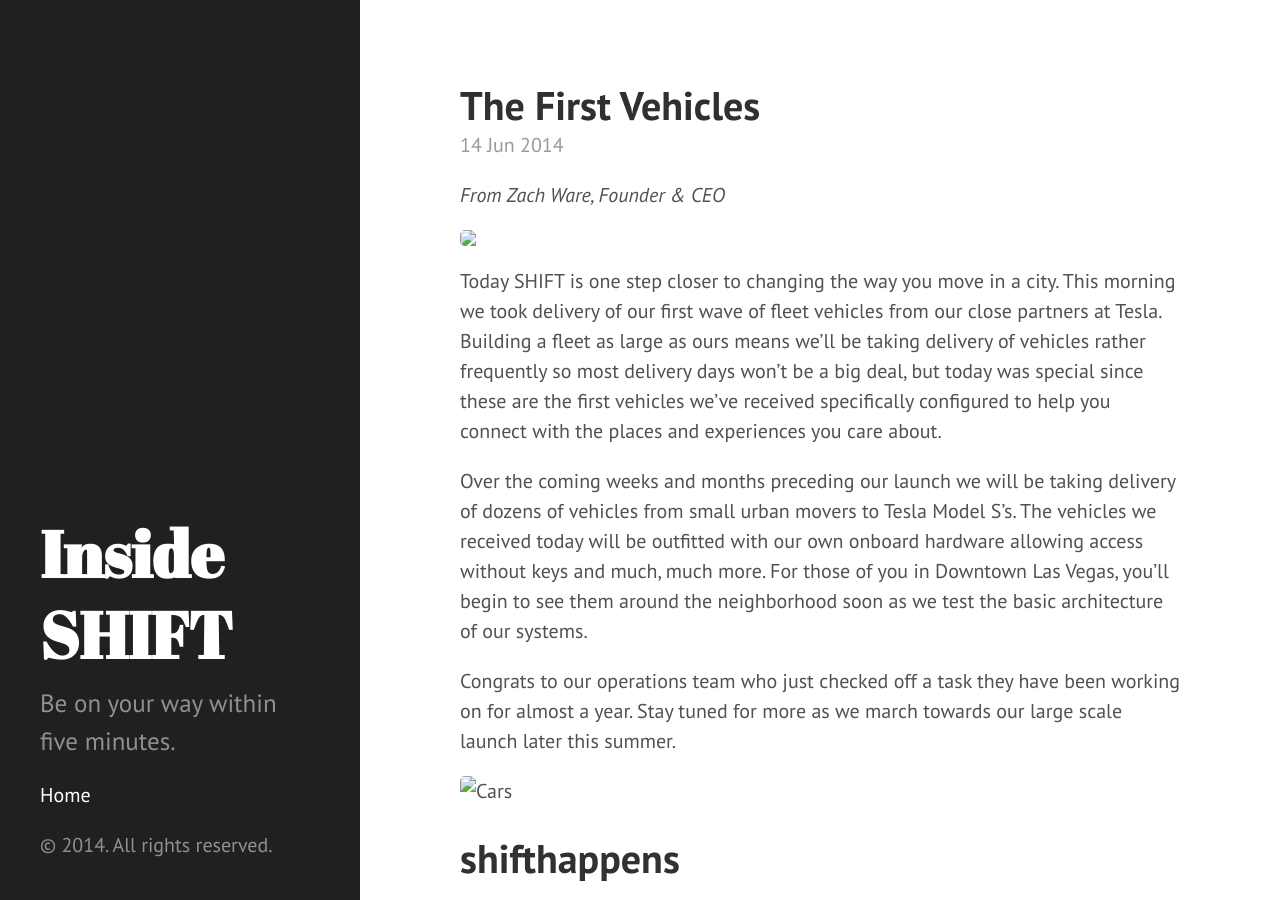
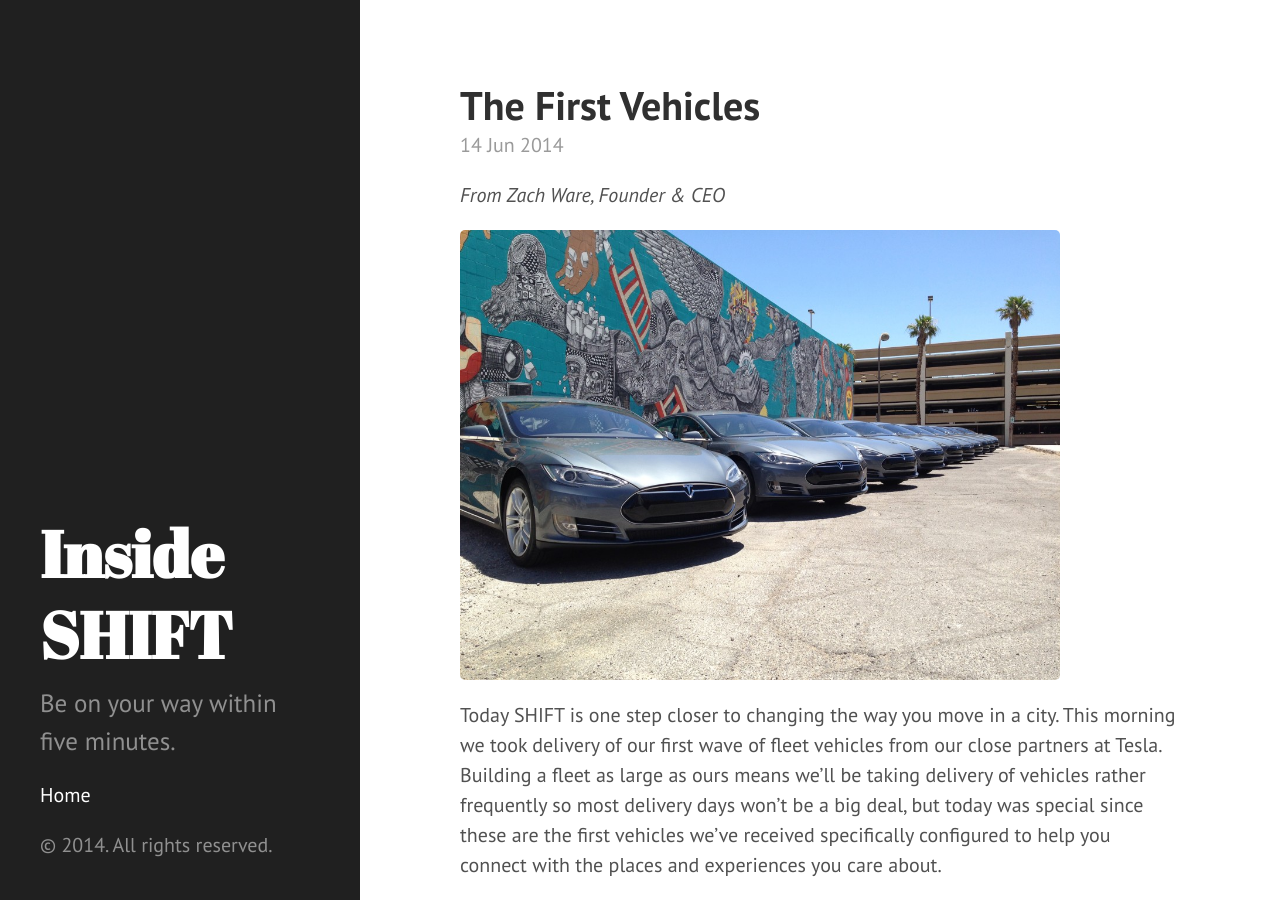
Before and after one commit to shiftconnects/shiftconnects.github.io, a Jekyll site: the page built from _posts/2014-06-14-the-first-vehicles.markdown, in a window 1280 px wide and 900 px high. Built offline with Jekyll 4.4.1, drawn with Linux system fonts in a browser that asks for light colours.

Commit message:
Complete image fix

```diff
--- a/_posts/2014-05-14-shifting-up.markdown
+++ b/_posts/2014-05-14-shifting-up.markdown
@@ -28,7 +28,7 @@
 
 Project 100 is becoming Shift. As you hear from us more over the next few months leading to our full public launch, we will be Shift. The journey we’re embarking on is long and sure to be filled with challenges. Our team is up to the task and we’re looking forward to taking you on the journey with us. The obstacles don’t scare us because, as you know, Shift Happens.
 
-<img src="../public/images/logo-final-print-shifthappens-1024x64.png" width="400" />
+<img src="/public/images/logo-final-print-shifthappens-1024x64.png" width="400" />
 
 P.S. Send me a note at ceo@goproject100.com with your address and we’ll send you a sticker and maybe even a t-shirt if we have your size.
 
--- a/_posts/2014-06-14-the-first-vehicles.markdown
+++ b/_posts/2014-06-14-the-first-vehicles.markdown
@@ -6,7 +6,7 @@
 ---
 *From Zach Ware, Founder & CEO*
 
-<img src="../public/images/2014-06-14-11.31.57-1024x768.jpg" width="600" />
+<img src="/public/images/2014-06-14-11.31.57-1024x768.jpg" width="600" />
 
 Today SHIFT is one step closer to changing the way you move in a city. This morning we took delivery of our first wave of fleet vehicles from our close partners at Tesla. Building a fleet as large as ours means we’ll be taking delivery of vehicles rather frequently so most delivery days won’t be a big deal, but today was special since these are the first vehicles we’ve received specifically configured to help you connect with the places and experiences you care about.
 
@@ -14,6 +14,6 @@
 
 Congrats to our operations team who just checked off a task they have been working on for almost a year. Stay tuned for more as we march towards our large scale launch later this summer.
 
-![Cars](../public/images/Screenshot-2014-06-14-11.56.05.png)
+![Cars](/public/images/Screenshot-2014-06-14-11.56.05.png)
 
 # shifthappens
```
